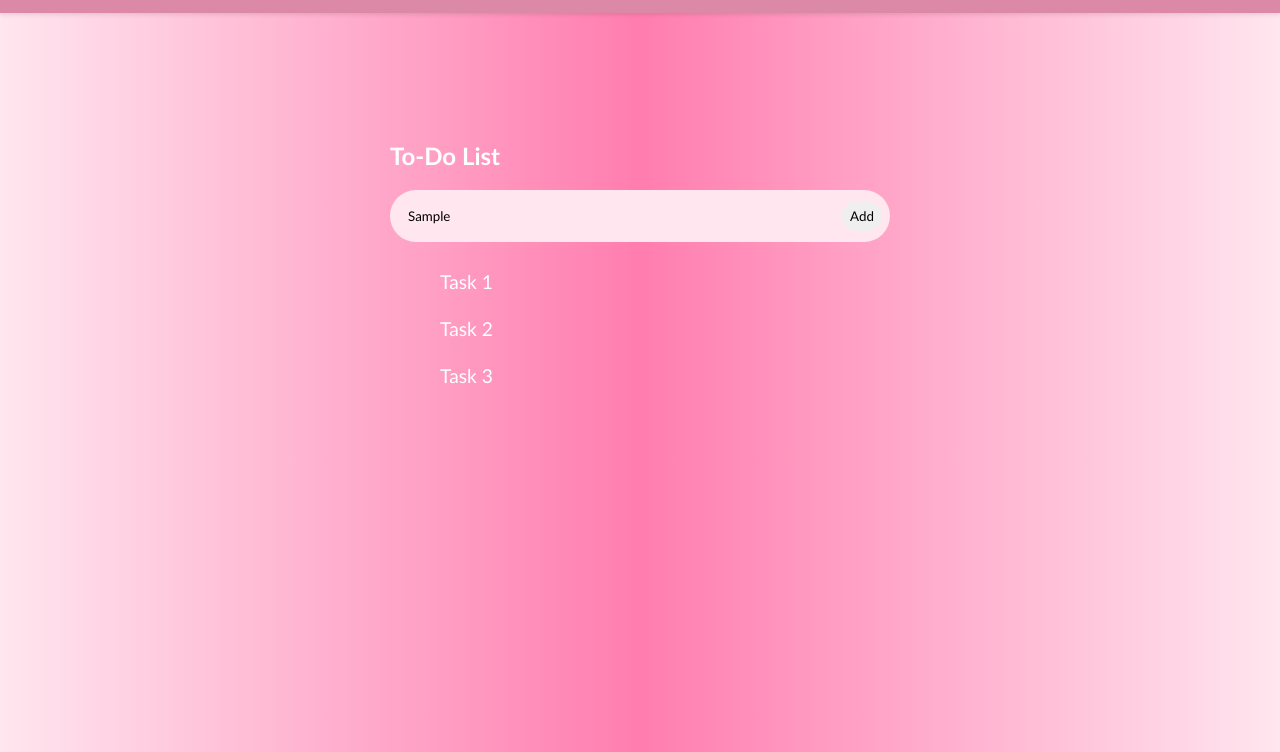
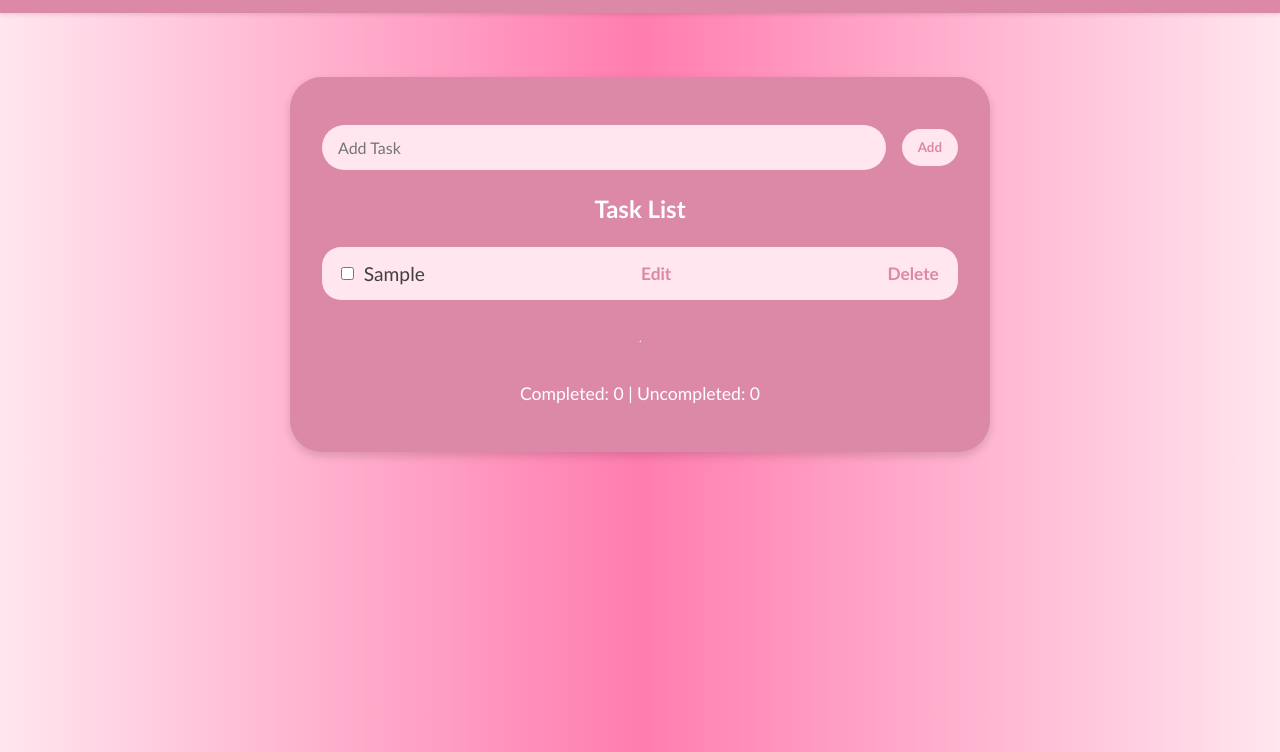
Before and after one commit to lunarafia/pomodoro, a plain HTML site: page todo.html in a window 1280 px wide. Both pictures are taken after typing "Sample" into the empty fields and a click on the button "Add". Shown: the part 48-800 px from the top of the page. Drawn offline with Linux system fonts and the light colour scheme.

Commit message:
Implemented to-do list
Implemented to do list function

```diff
--- a/app.js
+++ b/app.js
@@ -1,3 +1,4 @@
+//Timer
 window.onload = () => {
     const start = document.getElementById("start");
     const stop = document.getElementById("stop");
@@ -57,4 +58,74 @@ window.onload = () => {
     reset.addEventListener("click", resetTimer);
 
     updateTimer();
+
 }
+
+ //To do list
+(function() {
+    const inputBox = document.getElementById("input-box");
+    const listContainer = document.getElementById("list-container");
+    const completedCounter = document.getElementById("completed-counter");
+    const uncompletedCounter = document.getElementById("uncompleted-counter");
+
+    function updateCounters() {
+        const completedTasks = listContainer.querySelectorAll("li.completed").length; // count completed tasks only inside the list
+        const uncompletedTasks = listContainer.querySelectorAll("li:not(.completed)").length; // count uncompleted tasks only inside the list
+
+        completedCounter.textContent = completedTasks;
+        uncompletedCounter.textContent = uncompletedTasks;
+    }
+
+    function addTask() {
+        const task = inputBox.value.trim(); //trim removes whitespace from both ends of a string
+
+        if (!task) {
+            alert("Please enter a task");
+            return;
+        }
+
+        const li = document.createElement("li");
+
+        li.innerHTML = `
+            <label>
+                <input type="checkbox">
+                <span>${task}</span>
+            </label>
+            <span class="edit-btn">Edit</span>
+            <span class="delete-btn">Delete</span>
+        `;
+
+        listContainer.appendChild(li);
+        inputBox.value = ""; //clears input box after adding task
+
+        const checkbox = li.querySelector("input");
+        const editBtn = li.querySelector(".edit-btn");
+        const taskSpan = li.querySelector("span");
+        const deleteBtn = li.querySelector(".delete-btn");
+
+        checkbox.addEventListener("click", function () {
+            li.classList.toggle("completed", checkbox.checked); //toggle adds completed class to list item
+            updateCounters();
+        });
+
+        editBtn.addEventListener("click", function () {
+            const update = prompt("Edit task:", taskSpan.textContent);
+
+            if (update !== null) {
+                taskSpan.textContent = update;
+                li.classList.remove("completed");
+                checkbox.checked = false;
+            }
+        });
+
+        deleteBtn.addEventListener("click", function () {
+            if (confirm("Are you sure you want to delete this task?")) {
+                li.remove();
+                updateCounters();
+            }
+        });
+    }
+
+    window.addTask = addTask;
+    updateCounters();
+})();
--- a/style.css
+++ b/style.css
@@ -196,3 +196,118 @@ ul li::before{
     top: 12px;
     left: 8px;
 }
+
+.completed {
+    text-decoration: line-through;
+    color: gray;
+    border: 1px solid gray;
+}
+
+/* ===== TODO PAGE CONTAINER ===== */
+#todo-container {
+    display: flex;
+    flex-direction: column;
+    align-items: center;
+    justify-content: center;
+    gap: 1.5em;
+    max-width: 700px;
+    margin: 4em auto;
+    padding: 3em 2em;
+    background-color: #DB89A7;
+    border-radius: 2em;
+    color: white;
+    box-shadow: 0 4px 10px rgba(0,0,0,0.15);
+}
+
+/* ===== INPUT AREA ===== */
+#todo-form {
+    display: flex;
+    width: 100%;
+    gap: 1em;
+    align-items: center;
+    justify-content: center;
+}
+
+#input-box {
+    flex: 1;
+    padding: 0.8em 1em;
+    border-radius: 2em;
+    border: none;
+    outline: none;
+    font-size: 1em;
+    background-color: #FFE6EF;
+    color: #423e40;
+}
+
+#input-button {
+    padding: 0.8em 1.2em;
+    border-radius: 2em;
+    border: none;
+    cursor: pointer;
+    background-color: #FFE6EF;
+    color: #DB89A7;
+    font-weight: bold;
+    transition: 0.2s ease-in-out;
+}
+
+#input-button:hover {
+    transform: scale(1.1);
+}
+
+#task-title {
+    margin-top: 1em;
+    font-size: 2em;
+}
+
+#list-container {
+    width: 100%;
+    list-style: none;
+    padding: 0;
+}
+
+#list-container li {
+    display: flex;
+    align-items: center;
+    justify-content: space-between;
+    background-color: #FFE6EF;
+    color: #423e40;
+    padding: 0.8em 1em;
+    border-radius: 1em;
+    margin-bottom: 0.8em;
+    position: relative;
+}
+
+#list-container li label {
+    display: flex;
+    align-items: center;
+    gap: 0.5em;
+}
+
+.edit-btn,
+.delete-btn {
+    margin-left: 0.5em;
+    cursor: pointer;
+    font-size: 0.9em;
+    transition: 0.2s ease-in-out;
+    font-weight: bold;
+    color: #DB89A7;
+}
+
+.edit-btn:hover {
+    color: #386A44;
+    transform: scale(1.1);
+}
+
+.delete-btn:hover {
+    color: #9E364C;
+    transform: scale(1.1);
+}
+
+.counter-container {
+    margin-top: 1em;
+    font-size: 1.1em;
+}
+
+input[type="checkbox"] {
+    accent-color: #DB89A7;
+}
--- a/todo.html
+++ b/todo.html
@@ -15,19 +15,40 @@
             </ul>
         </nav>
 
-    <div class="container-2">
-        <div class="todo-app">
-            <h2>To-Do List</h2>
-            <div class="todo-input">
-                <input type="text" id="input-text" placeholder="Add a new task...">
-                <button id="add-button">Add</button>
+    <div id="todo-container">
+        <!-- to do list header-->
+         <!-- <div id="todo-header">
+            <h1>To Do List</h1>
+         </div>
+         -->
+         <!-- input box -->
+          <div id="todo-form">
+            <input
+                type="text"
+                class="input-item"
+                name="input-box"
+                id="input-box"
+                placeholder="Add Task"
+            />
+
+            <!-- button -->
+             <button id="input-button" onclick="addTask()">Add</button>
+          </div>
+
+          <!-- task list -->
+           <h2>Task List</h2>
+           <ul id="list-container"></ul>
+
+           <hr />
+           <!-- task list counter-->
+            <div class="counter-container">
+                <div id="task-counters">
+                    Completed: <span id="completed-counter">0</span> | Uncompleted:
+                    <span id="uncompleted-counter">0</span>
+                </div>
             </div>
-            <ul id="list-container">
-                <li>Task 1</li>
-                <li>Task 2</li>
-                <li>Task 3</li>
-            </ul>
 
+        </div>
 
     <script src="app.js"></script>
 </body>
```
Also changed, not shown: index.html (+11 -0 lines).
